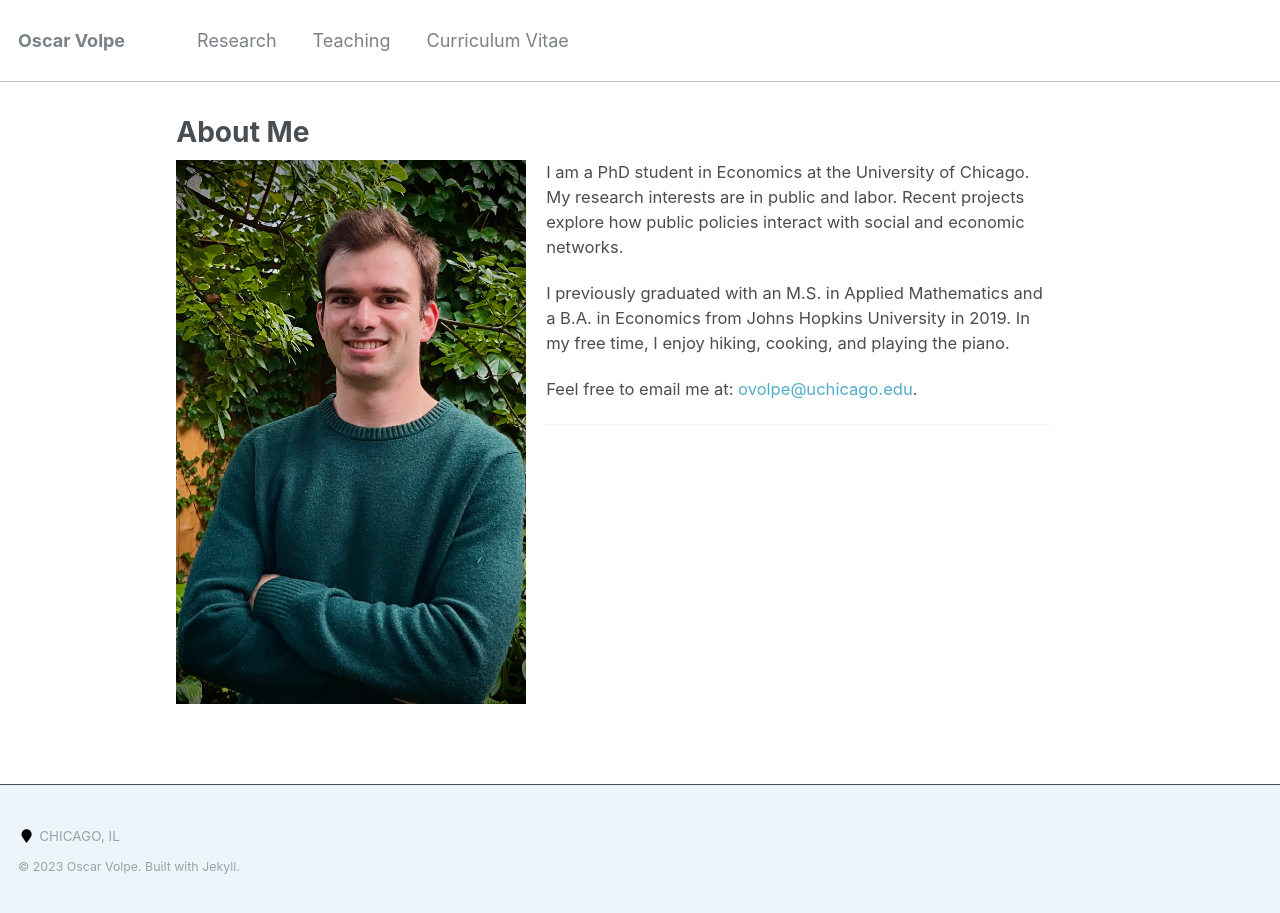
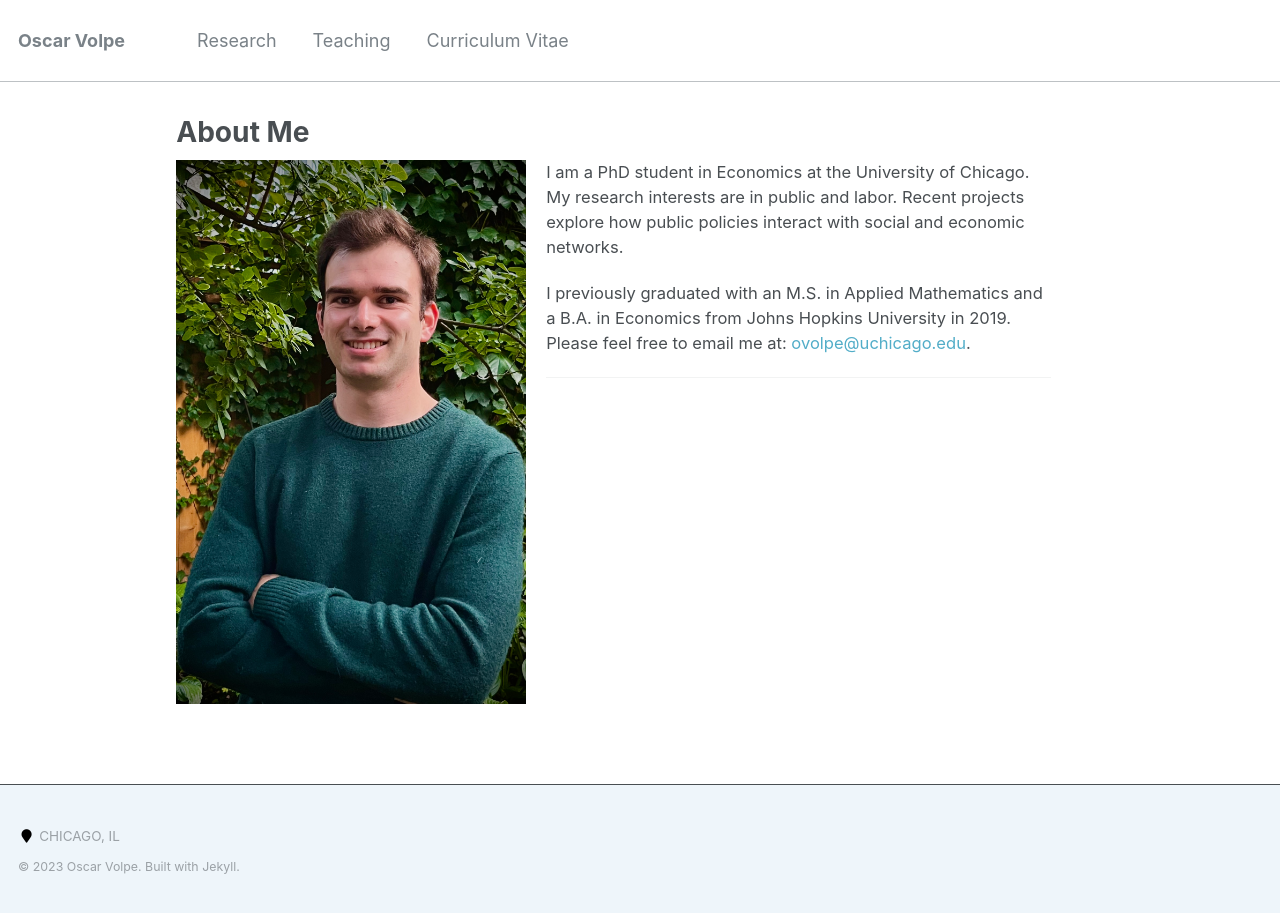
Before and after one commit to ovolpe/ovolpe.github.io, a Jekyll site: the page built from _pages/about.md, in a window 1280 px wide. Built offline with Jekyll 4.4.1, drawn with Linux system fonts in a browser that asks for light colours.

Commit message:
Update about.md

```diff
--- a/_pages/about.md
+++ b/_pages/about.md
@@ -10,8 +10,6 @@ redirect_from:
 
 <img class="img-responsive" style="float: left; margin: 0px 20px 20px 0px;" src="/files/headshot.jpg" width="350">I am a PhD student in Economics at the University of Chicago. My research interests are in public and labor. Recent projects explore how public policies interact with social and economic networks.
 
-I previously graduated with an M.S. in Applied Mathematics and a B.A. in Economics from Johns Hopkins University in 2019. In my free time, I enjoy hiking, cooking, and playing the piano.
-
-Feel free to email me at: <a href="mailto:ovolpe@uchicago.edu">ovolpe@uchicago.edu</a>.
+I previously graduated with an M.S. in Applied Mathematics and a B.A. in Economics from Johns Hopkins University in 2019. Please feel free to email me at: <a href="mailto:ovolpe@uchicago.edu">ovolpe@uchicago.edu</a>.
 
 ---
```
